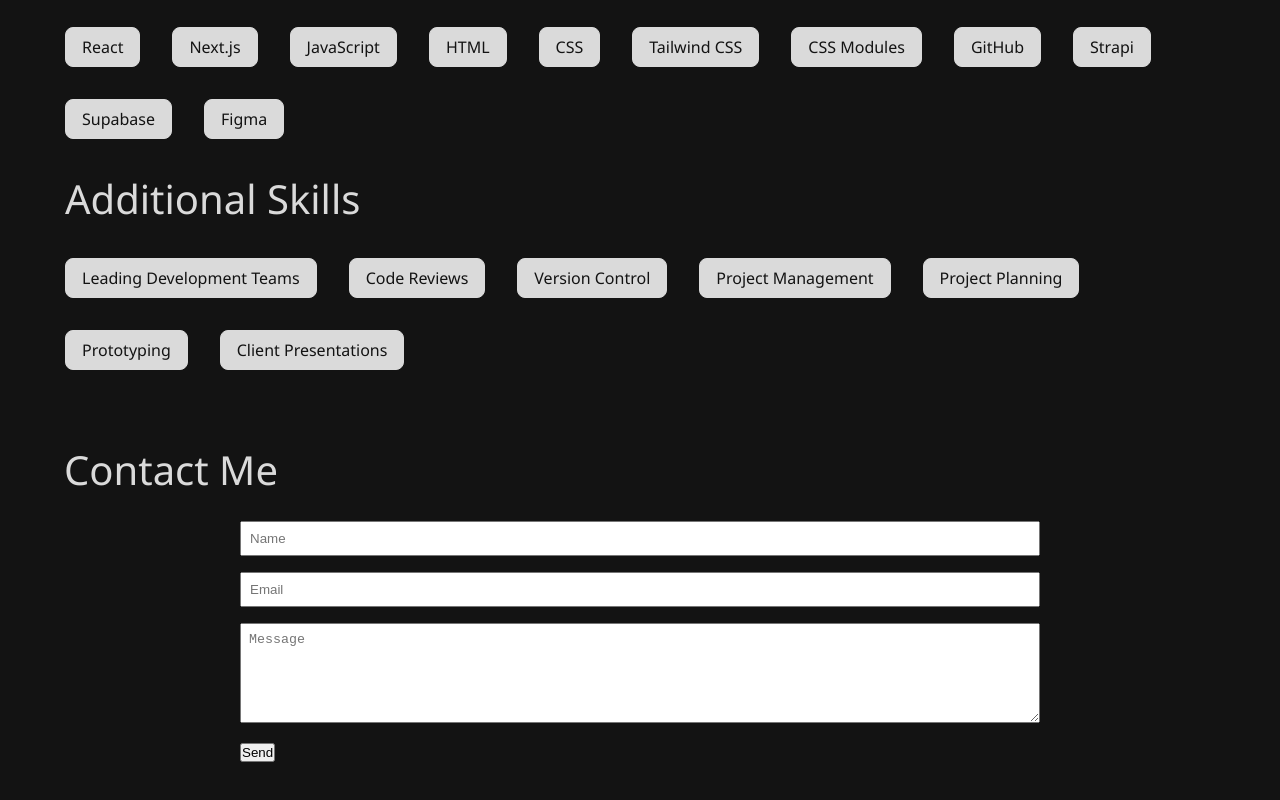
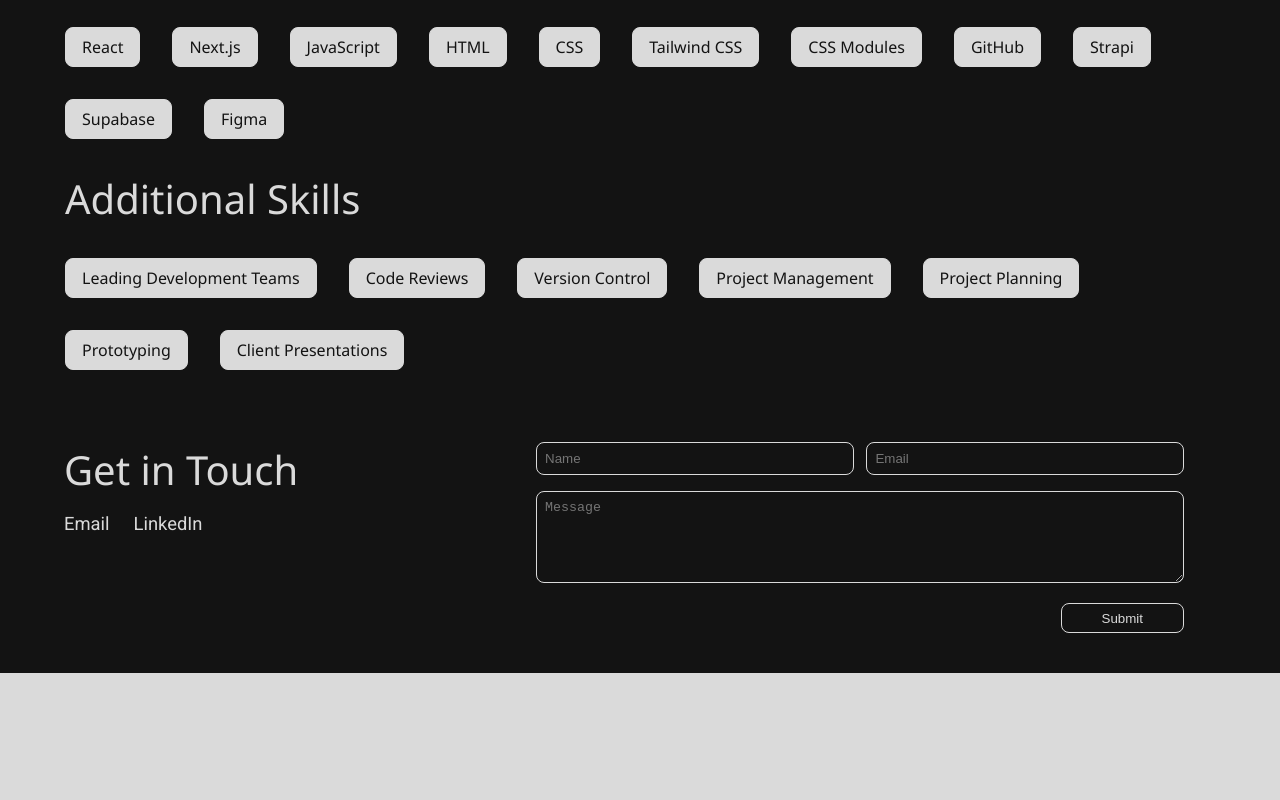
Before and after one commit to EHansen94/portfolio, a Next.js app: page / in a window 1280 px wide. Shown: the part 1073-1873 px from the top of the page. After the commit the page ends 1746 px from the top, so only its background shows below. Built offline with nearby package versions, Linux system fonts and the light colour scheme.

Commit message:
contact form styling

```diff
--- a/src/components/Contact.jsx
+++ b/src/components/Contact.jsx
@@ -4,7 +4,27 @@
 export default function Contact() {
 	return (
 		<div className={styles["contact-container"]}>
-			<h2 className={styles["contact-title"]}>Contact Me</h2>
+			<div className={styles["contact-content"]}>
+				<div className={styles["contact-info"]}>
+					<h2>Get in Touch</h2>
+					<div className={styles["contact-links"]}>
+						<a
+							href="mailto:Ejhansen94@gmail.com"
+							target="_blank"
+							rel="noopener noreferrer"
+						>
+							Email
+						</a>
+						<a
+							href="https://www.linkedin.com/in/erik-hansen-a70180206
+"
+							target="_blank"
+							rel="noopener noreferrer"
+						>
+							LinkedIn
+						</a>
+					</div>
+				</div>
 				<div className={styles["form-container"]}>
 					<form className={styles["contact-form"]}>
 						<div className={styles["form-group"]}>
@@ -14,9 +34,9 @@
 						<div className={styles["textarea-group"]}>
 							<textarea placeholder="Message"></textarea>
 						</div>
-
-					<button type="submit">Send</button>
+						<button type="submit">Submit</button>
 					</form>
+				</div>
 			</div>
 		</div>
 	);
--- a/src/styles/components/Contact.module.css
+++ b/src/styles/components/Contact.module.css
@@ -8,25 +8,82 @@
 	margin-bottom: 1.5rem;
 }
 
+.contact-content {
+	display: flex;
+	gap: 2.5rem;
+	width: 100%;
+	max-width: 1120px;
+}
+
+.contact-info {
+	width: 40%;
+	display: flex;
+	flex-direction: column;
+	gap: 1rem;
+	padding: 0;
+	margin: 0;
+}
+
+.contact-info h3 {
+	margin-bottom: 1rem;
+}
+
+.contact-links {
+	display: flex;
+	gap: 1.5rem;
+}
+
 .form-container {
 	margin: 0 auto;
-	max-width: 800px;
+	width: 60%;
 }
 
 .form-group {
 	min-width: 100%;
+	display: flex;
+	gap: 2%;
 }
 
-.form-group input,
+.form-group input {
+	margin-bottom: 1rem;
+	padding: 0.5rem;
+	width: 49%;
+	background-color: transparent;
+	box-shadow: none;
+	border: 1.5px solid var(--primary-text);
+	color: var(--primary-text);
+	border-radius: 8px;
+}
+
 .textarea-group textarea {
 	margin-bottom: 1rem;
 	padding: 0.5rem;
 	width: 100%;
 	min-width: 100%;
 	max-width: 100%;
+	min-height: 92px;
+	max-height: 248px;
+	background-color: transparent;
+	box-shadow: none;
+	border: 1.5px solid var(--primary-text);
+	color: var(--primary-text);
+	border-radius: 8px;
 }
 
-.textarea-group textarea {
-	min-height: 100px;
-	max-height: 300px;
+.form-container button {
+	padding: 0.4rem 2.5rem;
+	background-color: transparent;
+	color: var(--primary-text);
+	border: 1.5px solid var(--primary-text);
+	border-radius: 8px;
+	cursor: pointer;
+	display: block;
+	margin-left: auto;
 }
+
+.form-container button:hover {
+	background-color: var(--primary-text);
+	color: var(--primary-background);
+	scale: 0.98;
+	transition: all 0.2s ease;
+}
--- a/src/styles/globals.css
+++ b/src/styles/globals.css
@@ -10,9 +10,6 @@
 	--primary-background: #131313;
 }
 
-.slick-slider {
-	overflow: hidden;
-}
 * {
 	box-sizing: border-box;
 	padding: 0;
```
Lines whose indentation alone changed are shown as unchanged.
